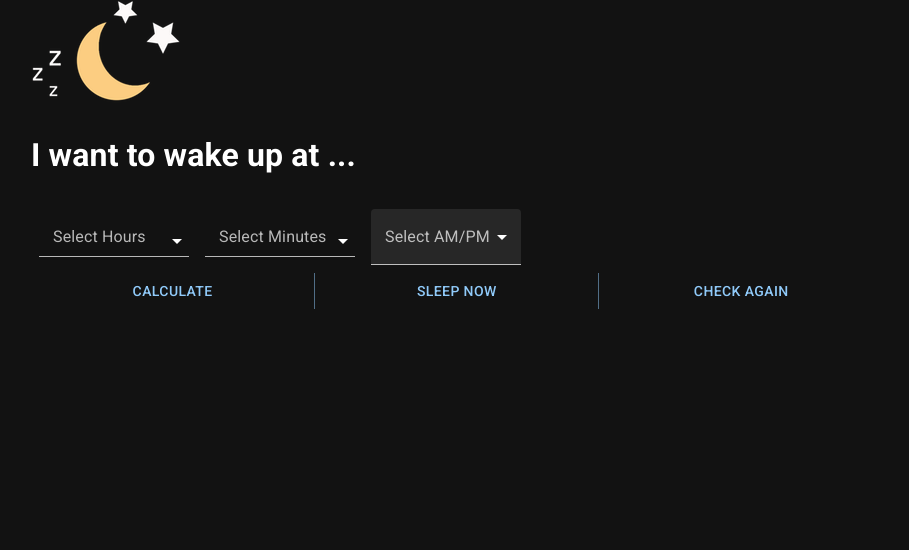
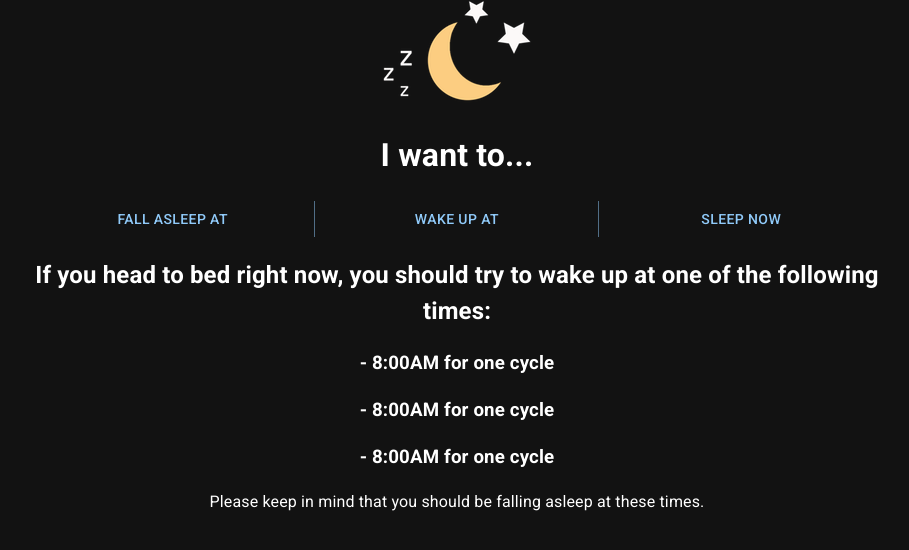
Before and after one commit to ThomasBurlett/dormir, a React (Create React App) app: page / in a window 1280 px wide. Both pictures are taken after a click on the button "SLEEP NOW". Shown: the top 550 px of the page, without its empty margins (183-1092 px from the left). Built offline with nearby package versions, Linux system fonts and the light colour scheme.

Commit message:
feat: experimenting with the UI

```diff
--- a/src/App.js
+++ b/src/App.js
@@ -1,9 +1,12 @@
+/** @jsxImportSource @emotion/react */
+
 import * as React from 'react';
-import {Button, Container, ButtonGroup, FormControl, InputLabel, Select, MenuItem} from '@mui/material';
-import {css} from '@emotion/react';
+import { Container } from '@mui/material';
 import SidebarMoon from './SidebarMoon.png'
 import { ThemeProvider, createTheme } from '@mui/material/styles';
 import CssBaseline from '@mui/material/CssBaseline';
+import { css } from '@emotion/react'
+import {ButtonGroup, Button} from '@mui/material';
 
 const darkTheme = createTheme({
   palette: {
@@ -11,83 +14,50 @@ const darkTheme = createTheme({
   },
 });
 
+const style = css`
+  text-align: center;
+`
+
 export default function App() {
-  const [hours, setHours] = React.useState('');
-  const [minutes, setMinutes] = React.useState('');
-  const [amPM, setAMPM] = React.useState('');
+  const [shouldShowResults, setShouldShowResults] = React.useState(false);
 
-  const handleChangeHours = (event) => {
-    setHours(event.target.value);
-  };
-
-  const handleChangeMinutes = (event) => {
-    setMinutes(event.target.value);
-  };
-
-  const handleChangeAMPM = (event) => {
-    setAMPM(event.target.value);
+  const handleSleepNowClick = () => {
+    setShouldShowResults(!shouldShowResults);
   };
 
   return (
     <ThemeProvider theme={darkTheme}>
       <CssBaseline />
-      <Container maxWidth="md" className={test}>
-          <img src={SidebarMoon} alt="Moon"/>
-          <h1>I want to <b>wake up</b> at ...</h1>
-          <div>
-      <FormControl sx={{ m: 1, minWidth: 150 }}>
-        <InputLabel id="demo-simple-select-helper-label">Select Hours</InputLabel>
-        <Select
-          labelId="demo-simple-select-helper-label"
-          id="demo-simple-select-helper"
-          value={hours}
-          label="Select Hours"
-          onChange={handleChangeHours}
-          variant='standard'
-        >
-          <MenuItem value={1}>01</MenuItem>
-          <MenuItem value={2}>02</MenuItem>
-          <MenuItem value={3}>03</MenuItem>
-        </Select>
-      </FormControl>
-      <FormControl sx={{ m: 1, minWidth: 150 }}>
-      <InputLabel id="demo-simple-select-helper-label">Select Minutes</InputLabel>
-        <Select
-          value={minutes}
-          onChange={handleChangeMinutes}
-          displayEmpty
-          inputProps={{ 'aria-label': 'Without label' }}
-          variant='standard'
-        >
-           <MenuItem value={1}>01</MenuItem>
-          <MenuItem value={2}>02</MenuItem>
-          <MenuItem value={3}>03</MenuItem>
-        </Select>
-      </FormControl>
-      <FormControl sx={{ m: 1, minWidth: 150 }}>
-      <InputLabel id="demo-simple-select-helper-label">Select AM/PM</InputLabel>
-        <Select
-          value={amPM}
-          onChange={handleChangeAMPM}
-          displayEmpty
-          inputProps={{ 'aria-label': 'Without label' }}
-          variant='filled'
-        >
-           <MenuItem value="AM">AM</MenuItem>
-          <MenuItem value="PM">PM</MenuItem>
-        </Select>
-      </FormControl>
-    </div>
-          <ButtonGroup variant="text" aria-label="Sleep Actions" fullWidth>
-            <Button onClick={() => alert("Go to sleep in a while")}>Calculate</Button>
-            <Button onClick={() => alert("Go to sleep now")}>Sleep now</Button>
-            <Button onClick={() => alert("Coming soon!")}>Check again</Button>
+      <Container maxWidth="md">
+        <div css={style}>
+          <img src={SidebarMoon} alt="Moon" />
+          <h1>I want to...</h1>
+          <ButtonGroup variant="text" fullWidth>
+            <Button>Fall asleep at</Button>
+            <Button>Wake up at</Button>
+            <Button onClick={handleSleepNowClick}>Sleep now</Button>
           </ButtonGroup>
+        </div>
+        { shouldShowResults &&
+          <div css={style}>
+            <h2>
+            If you head to bed right now, you should try to wake up at one of the following times:
+            </h2>
+            <h3>
+              - 8:00AM for one cycle
+            </h3>
+            <h3>
+              - 8:00AM for one cycle
+            </h3>
+            <h3>
+              - 8:00AM for one cycle
+            </h3>
+            <p>
+            Please keep in mind that you should be falling asleep at these times.
+            </p>
+          </div>
+        }
       </Container>
     </ThemeProvider>
   );
 }
-
-const test = css`
-  color: #000000;
-`;
```
